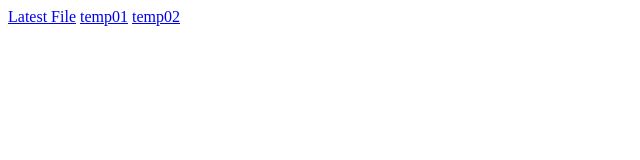
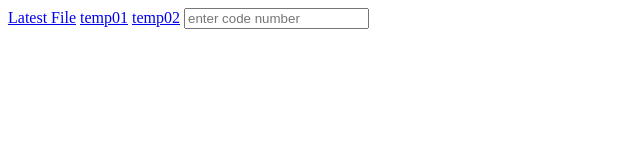
Before and after one commit to iannl/newspaper, a plain HTML site: page index.html in a window 1280 px wide. Shown: the whole page, without its empty margins (0-640 px from the left). Drawn offline with Linux system fonts and the light colour scheme.

Commit message:
Update index.html

```diff
--- a/index.html
+++ b/index.html
@@ -1,3 +1,9 @@
 <a href="l">Latest File</a>
 <a href="template/temp01">temp01</a>
 <a href="template/temp02">temp02</a>
+<input type="number" id="input" onchange="move()" placeholder="enter code number">
+<script>
+  function move() {
+     location.replace(document.getElementById('input'));
+  }
+</script>
```
